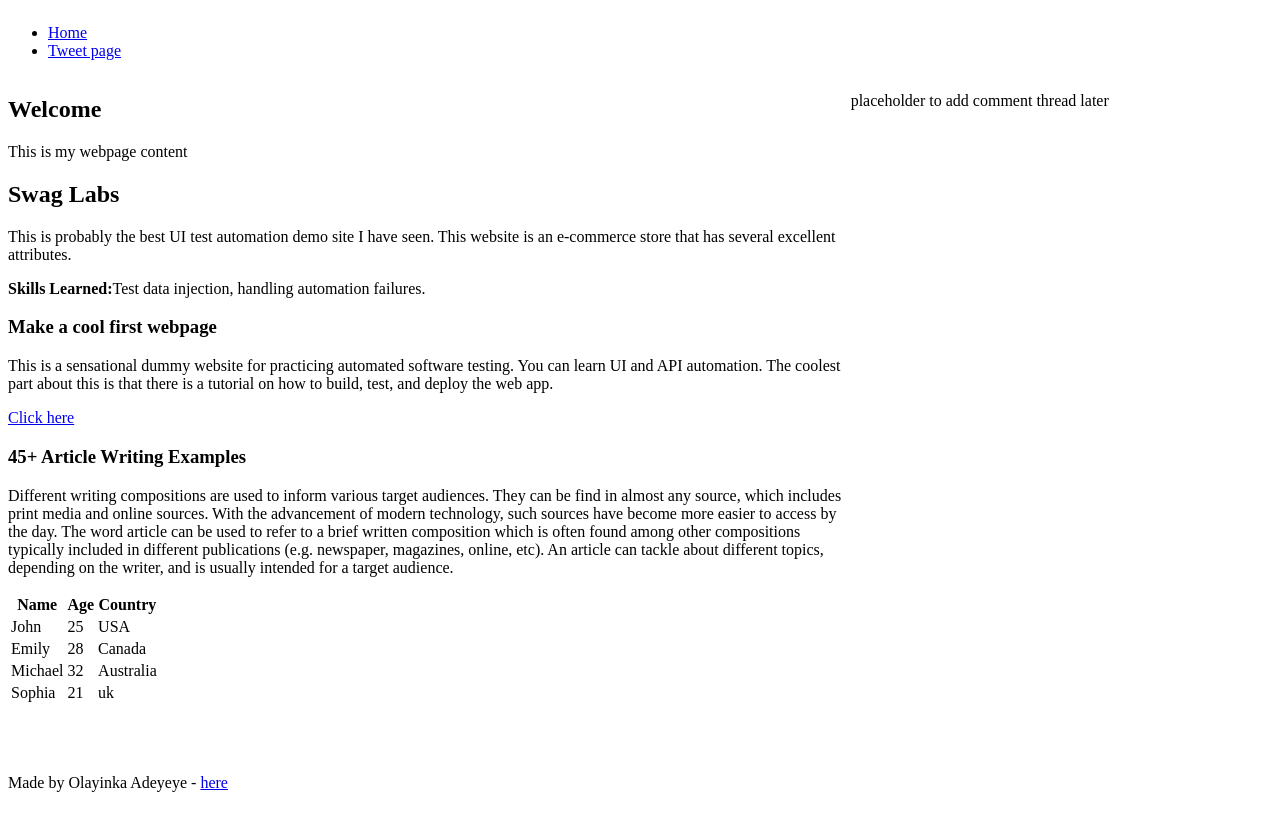
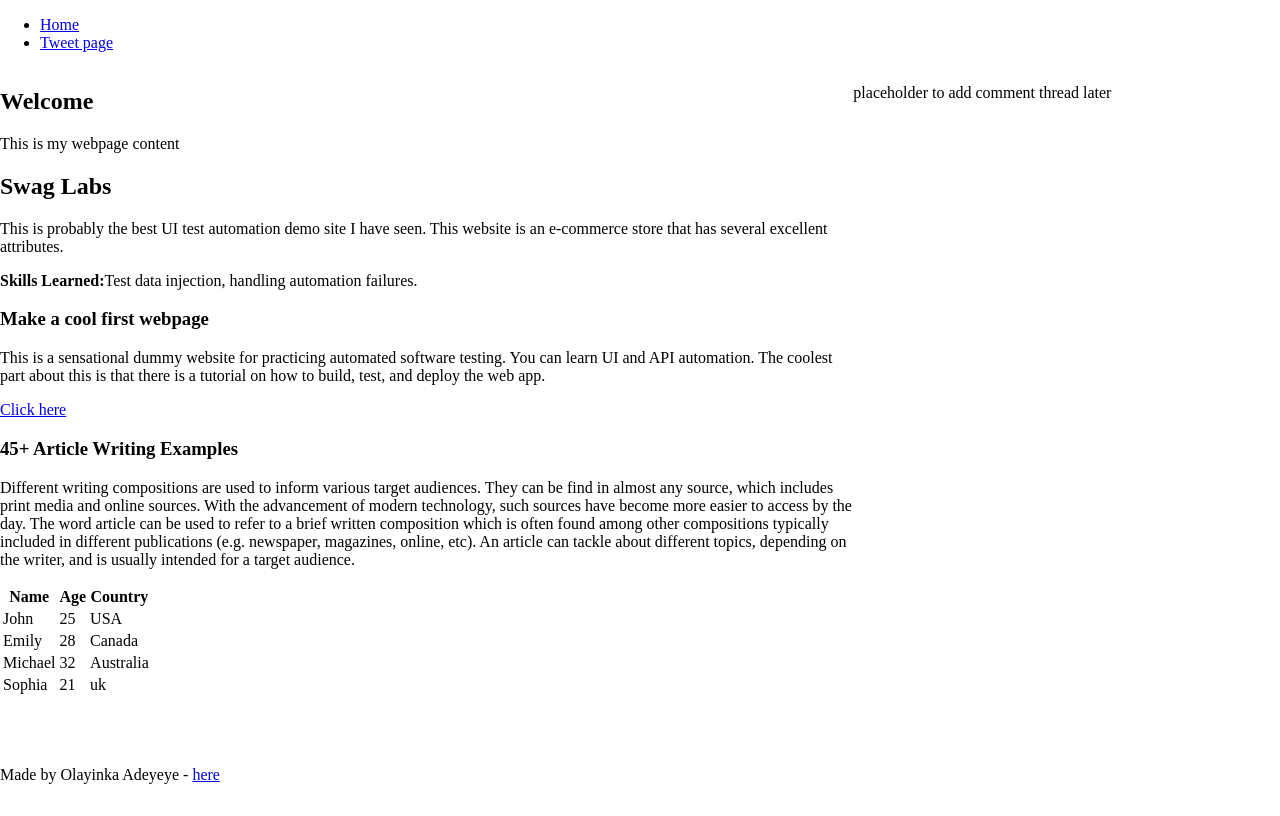
Before and after one commit to Yinklins/alx_html_css, a plain HTML site: page css_basic/index.html in a window 1280 px wide. Drawn offline with Linux system fonts and the light colour scheme.

Commit message:
Modify style.css, index.html, and tweets.html

```diff
--- a/css_basic/index.html
+++ b/css_basic/index.html
@@ -10,7 +10,7 @@
     <link rel="stylesheet" href="styles.css">
 
 </head>
-<body>
+<body class="works_on_smartphone" >
     <header>
         <ul>
             <li><a href="index.html">Home</a></li>
--- a/css_basic/styles.css
+++ b/css_basic/styles.css
@@ -2,6 +2,7 @@ body{
     display: flex;
     flex-direction: column;
     height: 100vh;
+    margin: 0;
 }
 main{
     display: flex;
```
Also changed, not shown: css_basic/tweets.html (+1 -1 lines).
